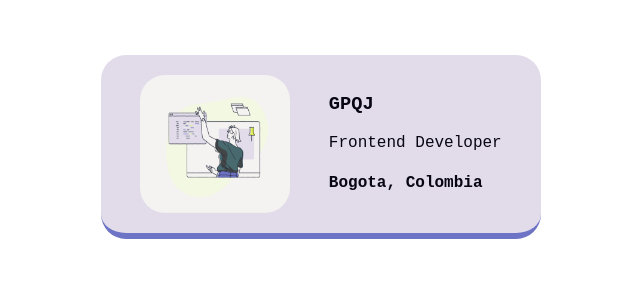
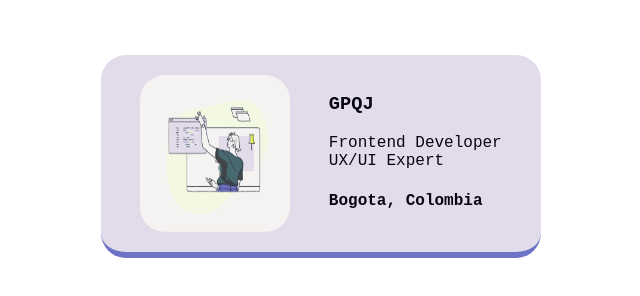
Before and after one commit to GPQJ/card, a website built with Vite: page index.html in a window 1280 px wide. Shown: the whole page, without its empty margins (319-959 px from the left). Built offline with nearby package versions, Linux system fonts and the light colour scheme.

Commit message:
Update index.html

```diff
--- a/index.html
+++ b/index.html
@@ -7,7 +7,7 @@
            <img class="avatar" src="images/art.png">
             <div class="text" >
                 <h3>GPQJ</h3>
-                <p>Frontend Developer</p>
+                <p>Frontend Developer <br> UX/UI Expert</p>
                 <h4>Bogota, Colombia</h4>
             </div>
         </div>
```
